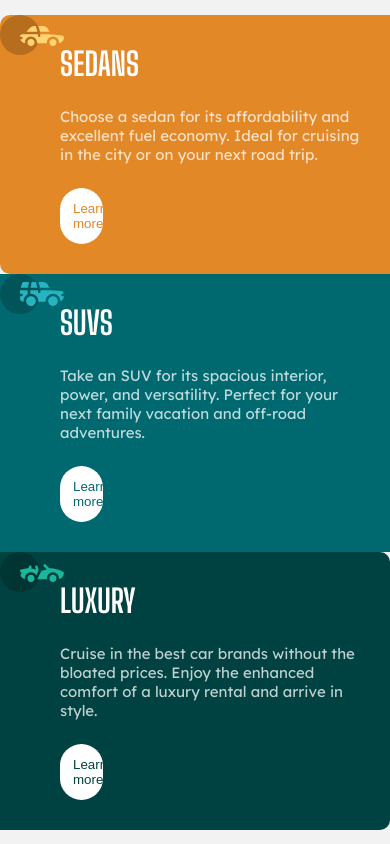
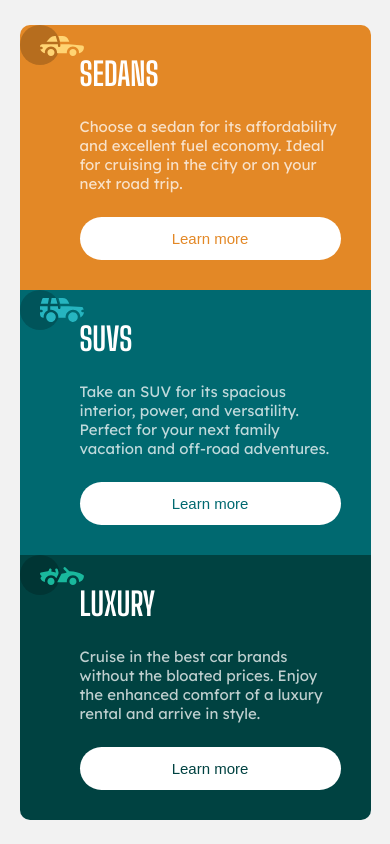
Before and after one commit to programmeur77/frontendmentor-preview-challenge, a website: page index.html in a window 390 px wide. Drawn offline with nearby package versions, Linux system fonts and the light colour scheme; files that its build step writes are made by us from their sources.

Commit message:
Added font size on btn and media queries for responsive design

```diff
--- a/style/components/_columns.scss
+++ b/style/components/_columns.scss
@@ -1,5 +1,12 @@
 .card-grid {
+  width: 50%;
+  display: grid;
+  grid-template-columns: repeat(3, 1fr);
+  height: fit-content;
   .card {
+    padding: 30px;
+    @include gap-flex-column(1.5rem);
+
     &--orange {
       background-color: $bright-orange;
       background-image: url('./../../images/icon-sedans.svg');
@@ -8,6 +15,10 @@
       left: 50px;
       top: 10px;
       border-radius: 10px 0 0 10px;
+
+      @media screen and (min-width: 360px) and (max-width: 1339px) {
+        border-radius: 10px 10px 0 0;
+      }
     }
 
     &--light-green {
@@ -18,6 +29,7 @@
       left: 50px;
       background-color: $dark-cyan;
     }
+
     &--dark-green {
       background-image: url('./../../images/icon-luxury.svg');
       background-repeat: no-repeat;
@@ -26,11 +38,11 @@
       left: 50px;
       background-color: $very-dark-cyan;
       border-radius: 0 10px 10px 0;
+
+      @media screen and (min-width: 360px) and (max-width: 1339px) {
+        border-radius: 0 0 10px 10px;
+      }
     }
-  }
-  .card {
-    padding: 30px;
-    @include gap-flex-column(1.5rem);
 
     &__title {
       margin-left: 30px;
@@ -48,11 +60,11 @@
 
     &__submit {
       margin-left: 30px;
-      width: 13%;
       padding: 13px;
       border-radius: 30px;
       border: none;
       background-color: #fff;
+      font-size: 15px;
 
       &--orange {
         color: $bright-orange;
@@ -68,10 +80,15 @@
 
       &:hover {
         background-color: transparent;
-        border: 3px solid white;
+        border: 2px solid #fff;
         color: #fff;
         cursor: pointer;
       }
     }
   }
+
+  @media screen and (min-width: 360px) and (max-width: 1339px) {
+    grid-template-columns: 1fr;
+    width: 90%;
+  }
 }
```
